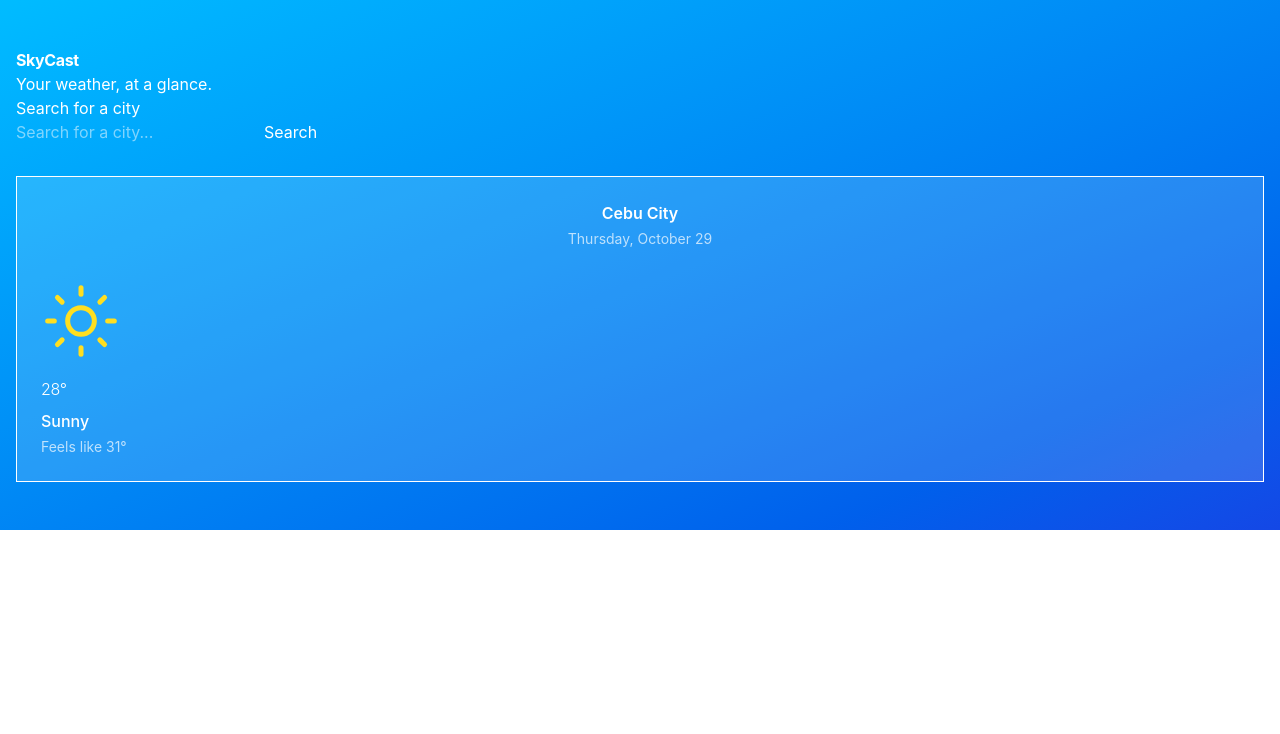
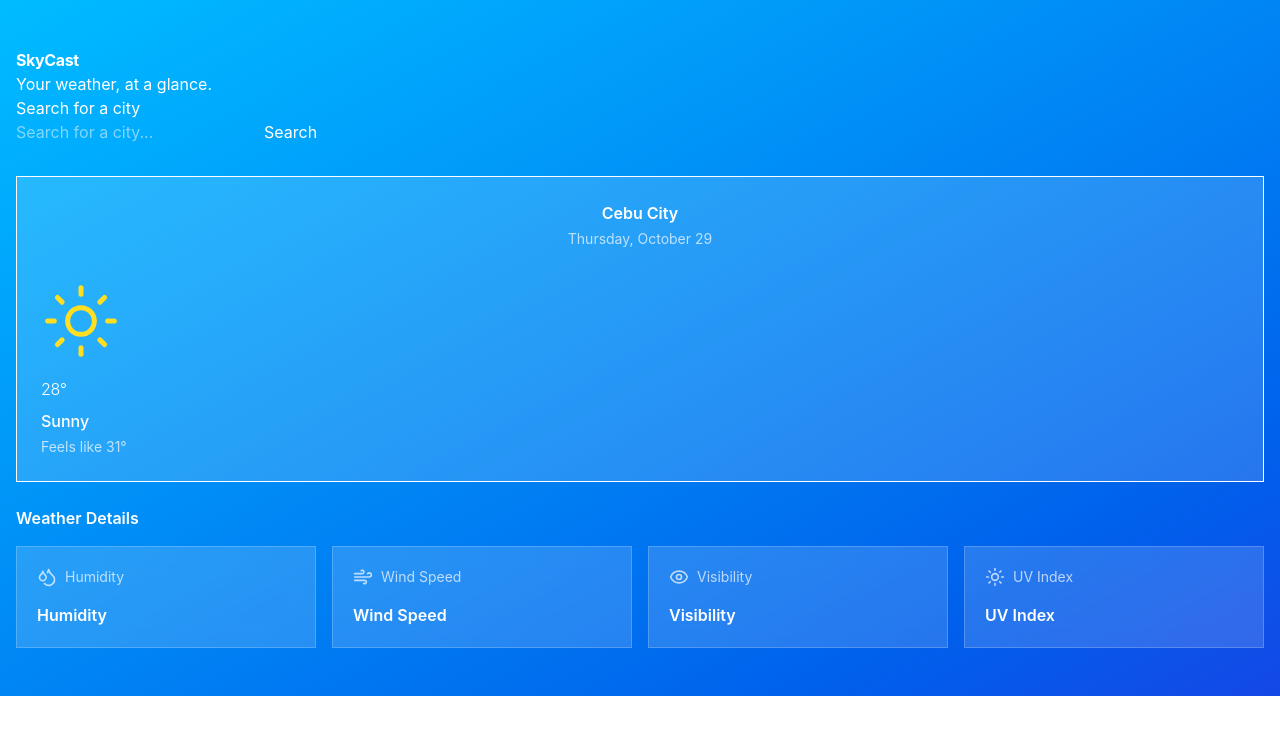
Before and after one commit to mxrckyyy/SkyCast, a React (Vite) app: page / in a window 1280 px wide. Shown: the top 734 px of the page. Built offline with nearby package versions, Linux system fonts and the light colour scheme.

Commit message:
add weather details

```diff
--- a/src/App.jsx
+++ b/src/App.jsx
@@ -1,5 +1,6 @@
 import SearchBar from './components/SearchBar';
 import CurrentWeather from './components/CurrentWeather';
+import WeatherDetails from './components/WeatherDetails';
 
 
 
@@ -18,6 +19,8 @@ function App() {
         <SearchBar />
 
         <CurrentWeather />
+
+        <WeatherDetails />
       </main>
     </div>
   );
--- a/src/components/WeatherDetails.jsx
+++ b/src/components/WeatherDetails.jsx
@@ -0,0 +1,64 @@
+import { Droplets, Wind, Eye, Sun } from 'lucide-react';
+
+function WeatherDetails() {
+    const details = [
+        {
+            label: 'Humidity',
+            value: '75%',
+            icon: Droplets,
+        },
+        {
+            label: 'Wind Speed',
+            value: '12 km/h',
+            icon: Wind,
+        },
+        {
+            label: 'Visibility',
+            value: '10 km',
+            icon: Eye,
+        },
+        {
+            label: 'UV Index',
+            value: '6',
+            icon: Sun,
+        },
+    ];
+
+    return (
+        <section className="mt-6">
+            <h2 className="mb-4 text-x1 font-semibold">
+                Weather Details
+            </h2>
+
+            <div className="grid grid-cols-2 gap-4 sm:grid-cols-4">
+                {details.map((detail) => {
+                    const Icon = detail.icon;
+
+                    return (
+                        <article key={detail.label}
+                            className="rounded-2x1 border border-white/20 bg-white/15
+                            p-5 backdrop-blur-md">
+
+                            <div className="flex items-center gap-2 text-white/70">
+                                <Icon size={20} />
+                                <span className="text-sm">
+                                    {detail.label}
+                                </span>
+                            </div>
+
+                            <p className="mt-4 text-2x1 font-semibold">
+                                {detail.label}
+
+                            </p>
+
+
+                        </article>
+                    );
+                })}
+            </div>
+        </section>
+
+    );
+}
+
+export default WeatherDetails;
```
